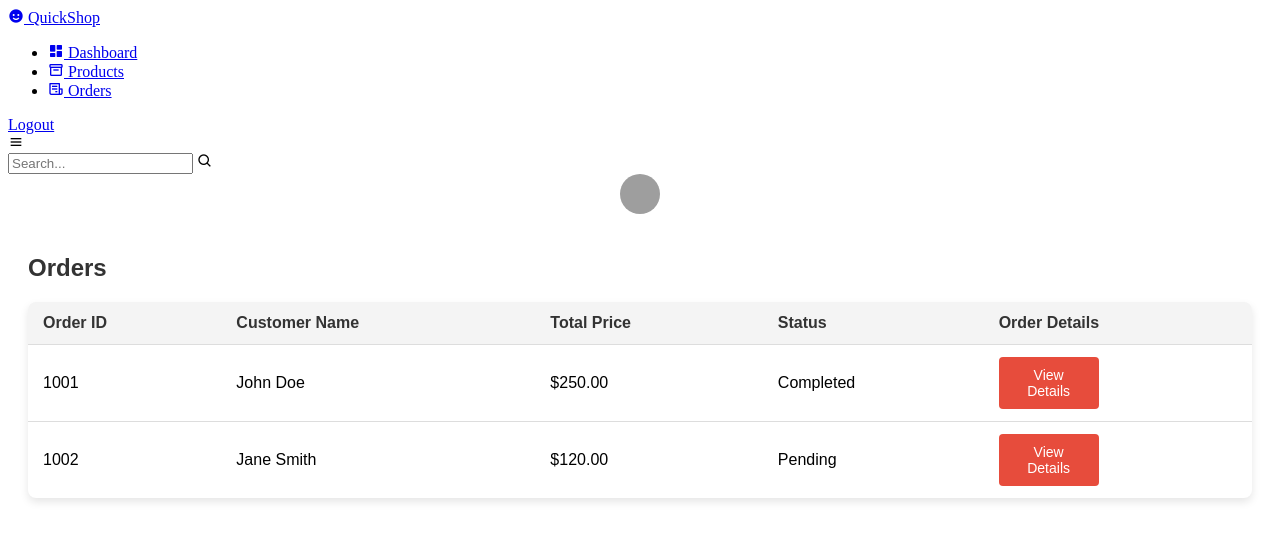
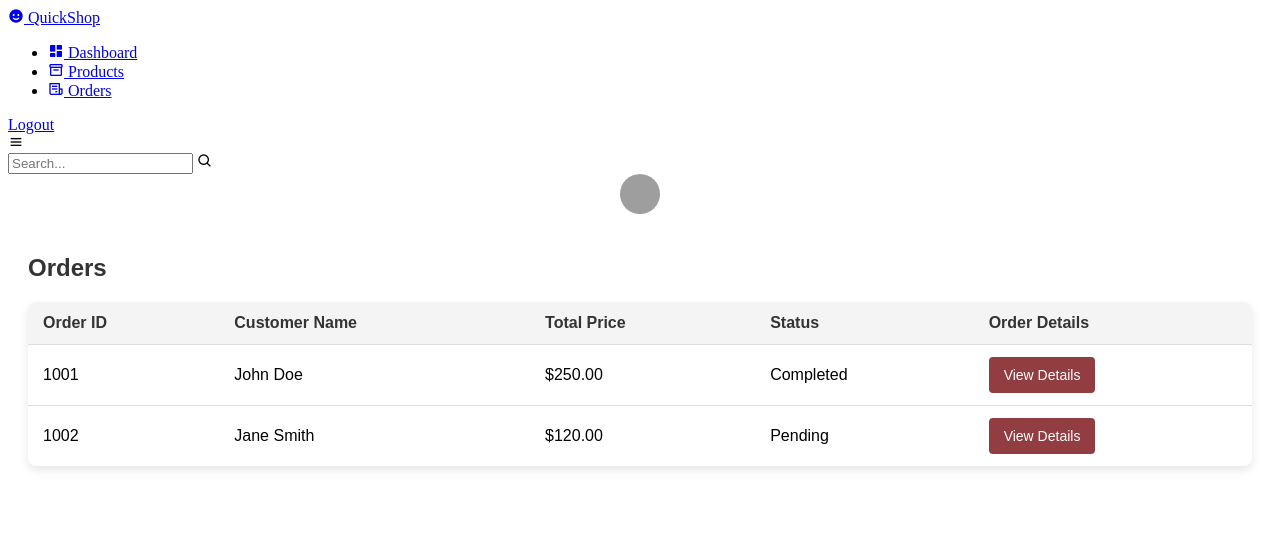
Before and after one commit to Joseph-Lartey/Database-Access-Control, a PHP site: page /orders.php in a window 1280 px wide. Shown: the top 541 px of the page. Run offline with PHP 8.4, Linux system fonts and the light colour scheme; grey boxes are pictures that could not be loaded.

Commit message:
editing buttons for frontend on orders page

```diff
--- a/manager/orders.php
+++ b/manager/orders.php
@@ -56,7 +56,7 @@
 
         /* Styling for buttons */
         button {
-            background-color: #e74c3c;
+            background-color: #923d41;
             color: #fff;
             border: none;
             border-radius: 4px;
@@ -64,12 +64,12 @@
             font-size: 14px;
             cursor: pointer;
             transition: background-color 0.3s ease;
-            width: 100px;
+
             text-align: center;
         }
 
         button:hover {
-            background-color: #c0392b;
+            background-color: #2a91d0;
         }
 
         /* Main content styling */
```
